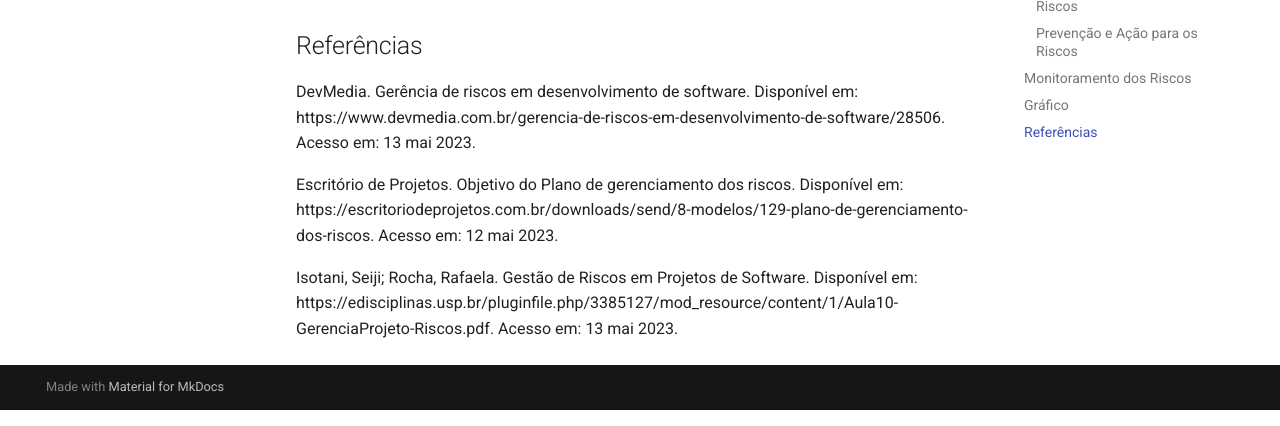
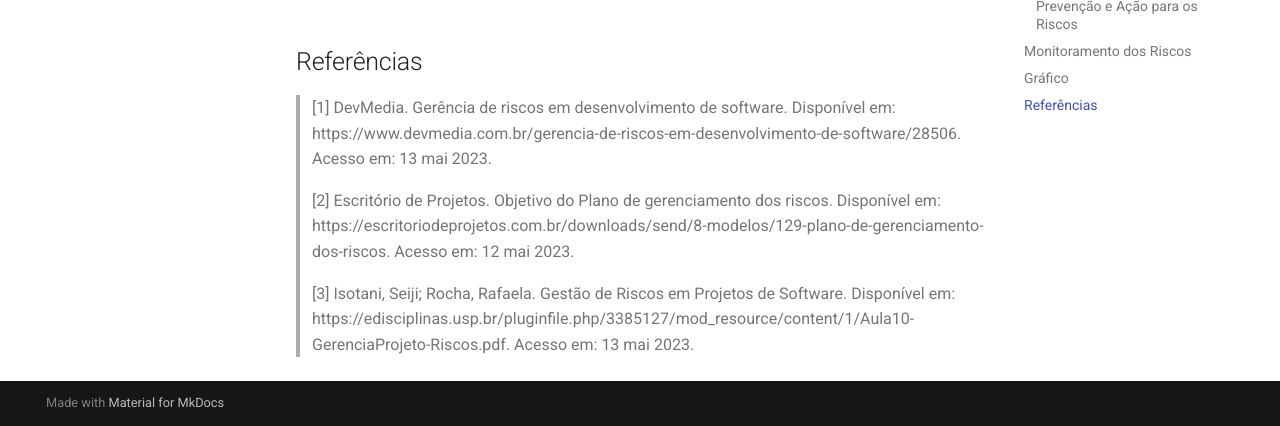
Before and after one commit to fga-eps-mds/2023-1-Dnit-DOC, an MkDocs documentation site: the page built from docs/docs/gestaoDoProjeto/planoDeRisco.md, in a window 1280 px wide and 900 px high, scrolled down 6690 px, cut to the strip 474-900 px from the top of the window. Built offline with MkDocs 1.6.1 and Material for MkDocs 9.7.7, drawn with Linux system fonts in a browser that asks for light colours; some of the changed text lies outside the part shown.

Commit message:
#66 revisão e correção do Plano de risco
Co-authored-by: Yan Andrade <yan13052001@gmail.com>

```diff
--- a/docs/docs/gestaoDoProjeto/planoDeRisco.md
+++ b/docs/docs/gestaoDoProjeto/planoDeRisco.md
@@ -6,14 +6,14 @@
 |1.0| 12/05/2023 | Criação do documento | Lucas Rodrigues |
 |1.1| 13/05/2023 | Levantamento dos riscos | Lucas Rodrigues |
 |1.2| 14/05/2023 | Adição da planilha de monitoramento | Lucas Rodrigues |
-
+|1.3| 04/06/2023 | Revisão do documento | Felipe e Yan Andrade |
 ## Introdução
 
-Os riscos de um projeto podem comprometer o seu planejamento, cronograma e custo, podendo estar relacionados a diversos fatores, como custo, tempo, pessoas, recursos, clientes, requisitos, entre outros. Com o objetivo de identificar, analisar e monitorar esses riscos, foi elaborado este plano de gestão de riscos.
+Os riscos de um projeto podem comprometer o seu planejamento, cronograma e custo, podendo estar relacionados a diversos fatores, como custo, tempo, pessoas, recursos, clientes, requisitos, entre outros <a href=./#referencias>¹</a>. Com o objetivo de identificar, analisar e monitorar esses riscos, foi elaborado este plano de gestão de riscos.
 
 ### Tipos de risco
 
-Para a classificação dos riscos, foram consideradas as seguintes categorias:
+Para a classificação dos riscos, foram consideradas as seguintes categorias <a href=./#referencias>³</a>:
 
 - Externo
 - Gerencial
@@ -130,7 +130,7 @@
 
 ## Monitoramento dos Riscos
 
-O acompanhamento dos riscos é essencial durante o desenvolvimento de um projeto de software, uma vez que os riscos não são estáticos e podem mudar de nível ao longo do projeto. Para realizar esse monitoramento foi criada uma planilha para inserir a pontuação dos riscos para cada sprint.
+O acompanhamento dos riscos é essencial durante o desenvolvimento de um projeto de software, uma vez que os riscos não são estáticos e podem mudar de nível ao longo do projeto <a href=./#referencias>²</a>. Para realizar esse monitoramento foi criada uma planilha para inserir a pontuação dos riscos para cada sprint.
 
 <iframe width="700" height="760" src="https://docs.google.com/spreadsheets/d/e/2PACX-1vQ7s4UVvElF9pbC0jY9eKn7TW12wMgu5M2DUDaDbEdFctoYtkifFFyWUZYgIdYbDZwvNpdKdahqzvyk/pubhtml?gid=0&amp;single=true&amp;widget=true&amp;headers=false"></iframe>
 
@@ -141,8 +141,8 @@
 
 ## Referências
 
-DevMedia. Gerência de riscos em desenvolvimento de software. Disponível em: https://www.devmedia.com.br/gerencia-de-riscos-em-desenvolvimento-de-software/28506. Acesso em: 13 mai 2023.
+> [1] DevMedia. Gerência de riscos em desenvolvimento de software. Disponível em: https://www.devmedia.com.br/gerencia-de-riscos-em-desenvolvimento-de-software/28506. Acesso em: 13 mai 2023.
 
-Escritório de Projetos. Objetivo do Plano de gerenciamento dos riscos. Disponível em: https://escritoriodeprojetos.com.br/downloads/send/8-modelos/129-plano-de-gerenciamento-dos-riscos. Acesso em: 12 mai 2023.
+> [2] Escritório de Projetos. Objetivo do Plano de gerenciamento dos riscos. Disponível em: https://escritoriodeprojetos.com.br/downloads/send/8-modelos/129-plano-de-gerenciamento-dos-riscos. Acesso em: 12 mai 2023.
 
-Isotani, Seiji; Rocha, Rafaela. Gestão de Riscos em Projetos de Software. Disponível em: https://edisciplinas.usp.br/pluginfile.php/3385127/mod_resource/content/1/Aula10-GerenciaProjeto-Riscos.pdf. Acesso em: 13 mai 2023.
+> [3] Isotani, Seiji; Rocha, Rafaela. Gestão de Riscos em Projetos de Software. Disponível em: https://edisciplinas.usp.br/pluginfile.php/3385127/mod_resource/content/1/Aula10-GerenciaProjeto-Riscos.pdf. Acesso em: 13 mai 2023.
```
